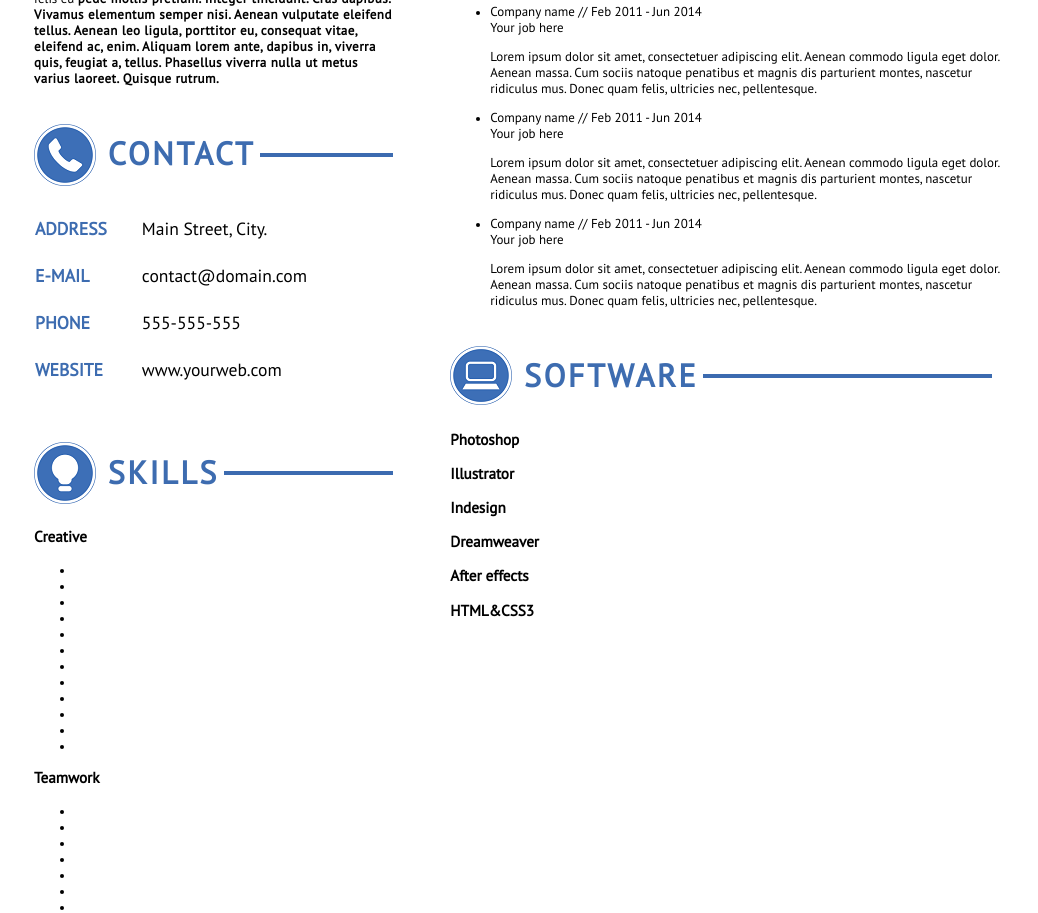
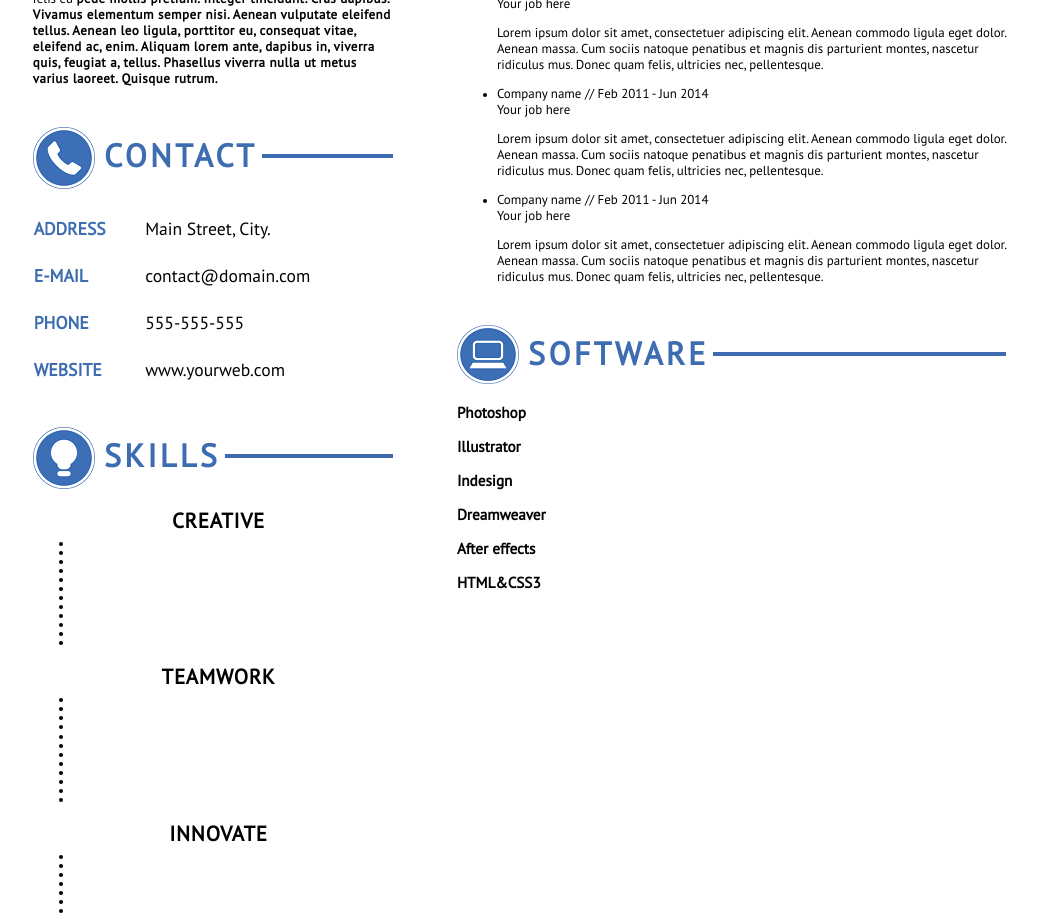
Before and after one commit to Nelliza/resume, a plain HTML site: page index.html in a window 1280 px wide. Shown: the part 691-1604 px from the top of the page, without its empty margins (20-1058 px from the left). Drawn offline with Linux system fonts and the light colour scheme.

Commit message:
Стилизация: блок Skills

```diff
--- a/css/style.css
+++ b/css/style.css
@@ -5,41 +5,43 @@
   font-size: .81rem;
   display: flex;
   box-sizing: border-box;
-  width: 1060.8px;
-  padding: 2.3rem 1.44rem;
+  width: 1076.8px;
+  margin: 1.7rem 0;
 }
 .page__left-column {
-  width: 36.48%;
-  padding-right: 1.44rem;
-  padding-left: 1.44rem;
+  width: 44.29%;
+  padding: 0 3.3rem;
+  box-sizing: border-box;
 }
 .page__right-column {
-  padding-right: 1.44rem;
-  padding-left: 1.44rem;
+  padding-right: 2.5rem;
+  box-sizing: border-box;
 
   flex: 1;
 }
 .page__item {
-  margin-top: 2rem;
+  margin-top: 2.45rem;
 }
 .subtitle {
   font-size: 2rem;
-  line-height: 2.35;
+  line-height: 4.05rem;
   display: flex;
   margin-bottom: 0;
   text-align: left;
-  letter-spacing: .16rem;
+  letter-spacing: .21rem;
   text-transform: uppercase;
   color: #3d6cb0;
 
   align-items: center;
 }
 .subtitle::before {
-  width: 3.9rem;
-  height: 3.9rem;
-  margin-top: -.4rem;
-  margin-right: .7rem;
+  width: 4.05rem;
+  height: 4.05rem;
+  margin-right: .4rem;
   content: '';
+}
+.subtitle--education::before {
+  margin-right: 1rem;
 }
 .subtitle::after {
   width: 3.13rem;
@@ -57,30 +59,31 @@
   padding-top: 1.75rem;
 }
 .subtitle--profile::before {
-  background: url("../img/profile-icon.png") no-repeat center;
+  background: url("../img/profile-icon.png") no-repeat;
 }
 .subtitle--contact::before {
-  background: url("../img/contact-icon.png") no-repeat center;
+  background: url("../img/contact-icon.png") no-repeat;
 }
 .subtitle--skills::before {
-  background: url("../img/skills-icon.png") no-repeat center;
+  background: url("../img/skills-icon.png") no-repeat;
 }
 .subtitle--education::before {
-  background: url("../img/education-icon.png") no-repeat center;
+  background: url("../img/education-icon.png") no-repeat;
 }
 .subtitle--experience::before {
-  background: url("../img/experience-icon.png") no-repeat center;
+  background: url("../img/experience-icon.png") no-repeat;
 }
 .subtitle--software::before {
-  background: url("../img/software-icon.png") no-repeat center;
+  background: url("../img/software-icon.png") no-repeat;
 }
+
 .introduce {
   text-align: center;
 }
 .introduce__photo {
   width: 11.13rem;
   height: 11.13rem;
-  margin: 0 auto;
+  margin: 3rem auto 0 auto;
   padding: .69rem;
   border: .89px solid #3d6cb0;
   border-radius: 50%;
@@ -106,23 +109,58 @@
 .introduce__profession {
   font-size: 1.31rem;
   font-weight: bold;
-  margin-top: .3rem;
+  margin-top: .5rem;
   text-transform: uppercase;
+  line-height: 1;
 }
+
 .profile__text {
-  margin-top: .1rem;
-  margin-right: .6rem;
+  margin-top: .5rem;
+  margin-right: .67rem;
 }
 .profile__text--bold {
   letter-spacing: .031rem;
 }
+
 .contact__list {
   font-size: 1.1rem;
-  border-spacing: 0 1.45rem;
+  border-spacing: 0;
+  padding: .25rem 0;
 }
 .contact__description {
   text-transform: uppercase;
   font-weight: bold;
   color: #3d6cb0;
-  width: 39%;
+  width: 40%;
+  padding-top: 1.5rem;
 }
+.contact__value {
+  padding-top: 1.5rem;
+}
+
+.skills__name {
+  text-transform: uppercase;
+  text-align: center;
+  font-size: 1.3rem;
+  margin-top: 1.1rem;
+  margin-bottom: .26rem;
+  letter-spacing: .05rem;
+}
+.skills__level {
+  margin: 0;
+  line-height: .7;
+}
+.skills__level-item {
+  display: inline-block;
+  margin-right: .25rem;
+}
+.skills__dot {
+  display: block;
+  width: 1rem;
+  height: 1rem;
+  border-radius: 50%;
+  background-color: #3d6cb0;
+}
+.skills__dot--gray {
+  background-color: #e6e6e6;
+}
```
